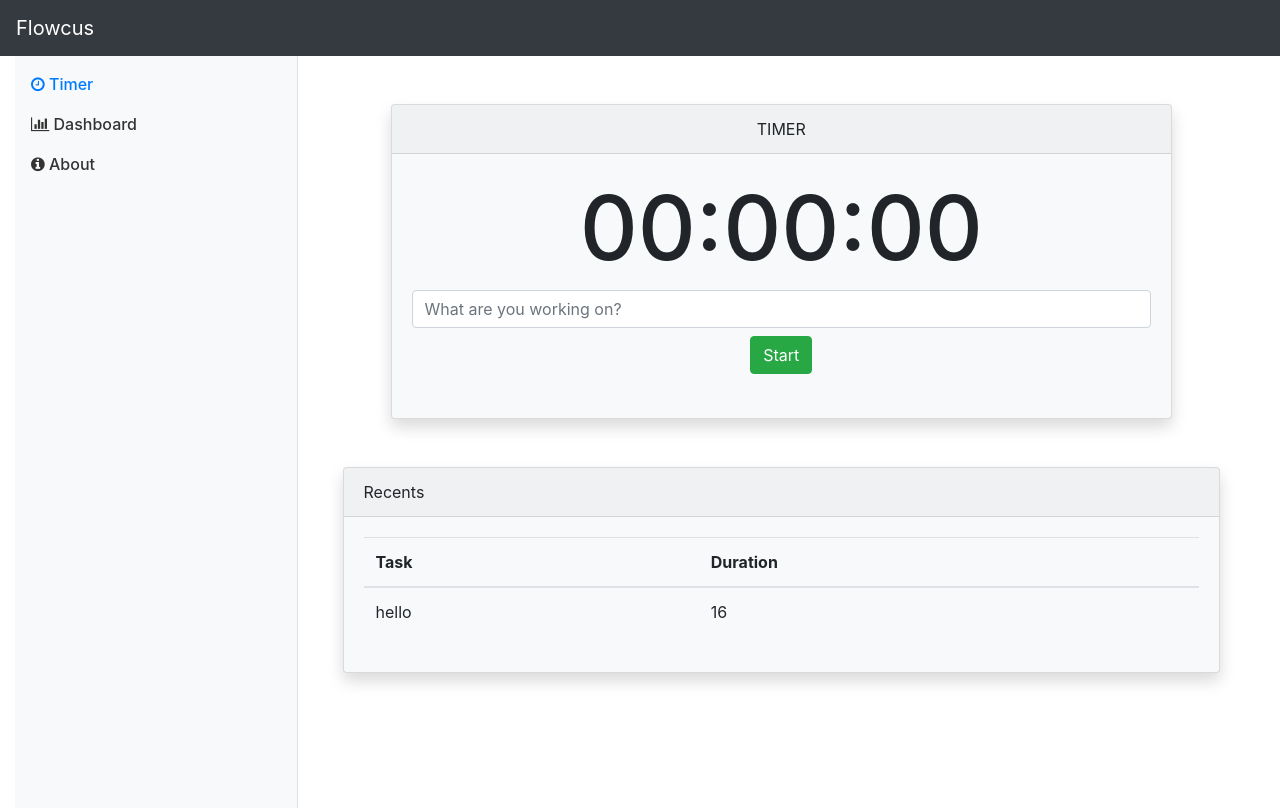
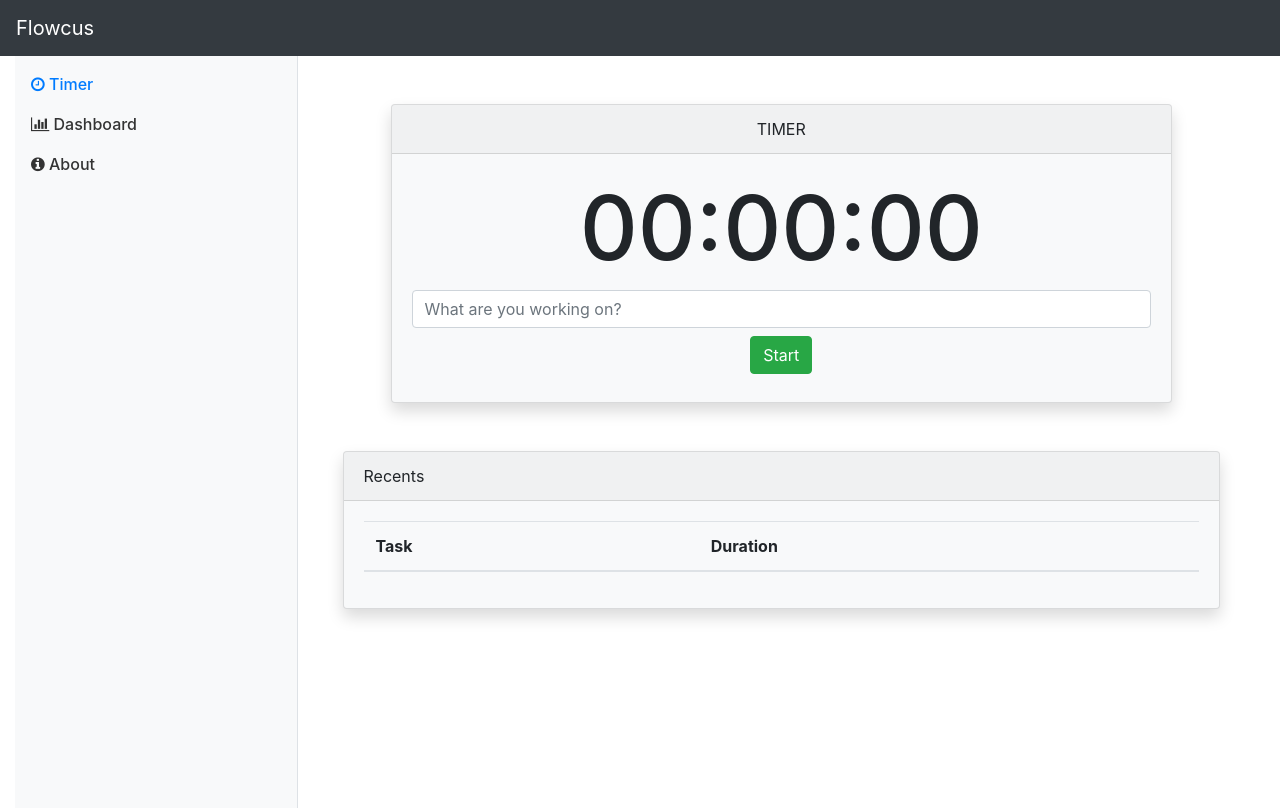
Before and after one commit to jamzhong15/focus-app, a React (Create React App) app: page / in a window 1280 px wide. Built offline with nearby package versions, Linux system fonts and the light colour scheme.

Commit message:
connect input to table

```diff
--- a/src/App.js
+++ b/src/App.js
@@ -1,10 +1,8 @@
 import React from "react";
 import NavBar from "./components/navbar";
 import SideBar from "./components/sidebar";
-import Counters from "./components/counters";
-import Tasks from "./components/tasks";
 import "./App.css";
-import TimerDisplay from "./components/timerDisplay";
+import Timer from "./components/timer";
 
 function App() {
   return (
@@ -15,10 +13,7 @@ function App() {
           <SideBar />
         </div>
         <div class="col-9">
-          <main className="container">
-            <TimerDisplay />
-            <Tasks />
-          </main>
+          <Timer />
         </div>
       </div>
     </React.Fragment>
--- a/src/components/taskRow.jsx
+++ b/src/components/taskRow.jsx
@@ -3,7 +3,7 @@ import React, { Component } from "react";
 class TaskRow extends Component {
   state = {};
   render() {
-    const task = this.props.task;
+    const task = this.props.row;
 
     return (
       <tr>
--- a/src/components/tasks.jsx
+++ b/src/components/taskTable.jsx
@@ -1,38 +1,39 @@
 import React, { Component } from "react";
 import TaskRow from "./taskRow";
 
-class Tasks extends Component {
-  state = {
-    tasks: [
-      { title: "hello", duration: 16 },
-      { title: "hello2", duration: 18 },
-    ],
-  };
+class TaskTable extends Component {
+  // state = {
+  //   tasks: [],
+  // };
 
-  renderTasks = (task, index) => {
-    return (
-      <tr key={index}>
-        <td>{task.title}</td>
-        <td>{task.duration}</td>
-      </tr>
-    );
-  };
+  // renderTasks = (task, index) => {
+  //   return (
+  //     <tr key={index}>
+  //       <td>{task.title}</td>
+  //       <td>{task.duration}</td>
+  //     </tr>
+  //   );
+  // };
 
   render() {
+    const tasks = this.props.tasks;
+    console.log(tasks);
+
     return (
       <div className="card shadow bg-light mb-3">
         <div className="card-header">Recents</div>
         <div className="card-body">
           <p className="card-text">
-            <table class="table">
+            <table className="table">
               <thead>
                 <tr>
                   <th scope="col">Task</th>
                   <th scope="col">Duration</th>
                 </tr>
               </thead>
-              {/* <tbody>{this.state.tasks.map(this.renderTasks)}</tbody> */}
-              <TaskRow task={this.state.tasks[0]} />
+              {tasks.map((task) => {
+                return <TaskRow row={task} />;
+              })}
             </table>
           </p>
         </div>
@@ -41,4 +42,4 @@ class Tasks extends Component {
   }
 }
 
-export default Tasks;
+export default TaskTable;
--- /dev/null
+++ b/src/components/timer.jsx
@@ -0,0 +1,40 @@
+import React, { Component } from "react";
+import TimerDisplay from "./timerDisplay";
+import TaskTable from "./taskTable";
+
+class Timer extends Component {
+  state = {
+    title: "",
+    duration: 0,
+    tasks: [],
+  };
+
+  handleFormSubmit = (e) => {
+    e.preventDefault();
+    let tasks = [...this.state.tasks];
+    tasks.push({
+      title: this.state.title,
+      duration: this.state.duration,
+    });
+
+    this.setState({ title: "", duration: 0, tasks });
+  };
+
+  handleInputChange = (e) => {
+    this.setState({ title: e.target.value });
+  };
+
+  render() {
+    return (
+      <main className="container">
+        <TimerDisplay
+          handleFormSubmit={this.handleFormSubmit}
+          handleInputChange={this.handleInputChange}
+        />
+        <TaskTable tasks={this.state.tasks} />
+      </main>
+    );
+  }
+}
+
+export default Timer;
--- a/src/components/timerDisplay.jsx
+++ b/src/components/timerDisplay.jsx
@@ -42,11 +42,13 @@ class TimerDisplay extends Component {
                 {hours}:{minutes}:{seconds}
               </h1>
             </div>
-            <div class="form-group">
+            <form onSubmit={this.props.handleFormSubmit}>
               <input
                 className="form-control"
                 type="text"
                 placeholder="What are you working on?"
+                onChange={this.props.handleInputChange}
+                id="title"
               ></input>
               {this.state.isTiming === false && this.state.currentTime === 0 && (
                 <button
@@ -67,11 +69,11 @@ class TimerDisplay extends Component {
                 </button>
               )}
               {this.state.isTiming === false && this.state.currentTime > 0 && (
-                <button className="btn btn-danger" onClick={this.resetTimer}>
+                <button className="btn btn-danger" type="submit">
                   Finish
                 </button>
               )}
-            </div>
+            </form>
           </div>
         </div>
       </div>
```
